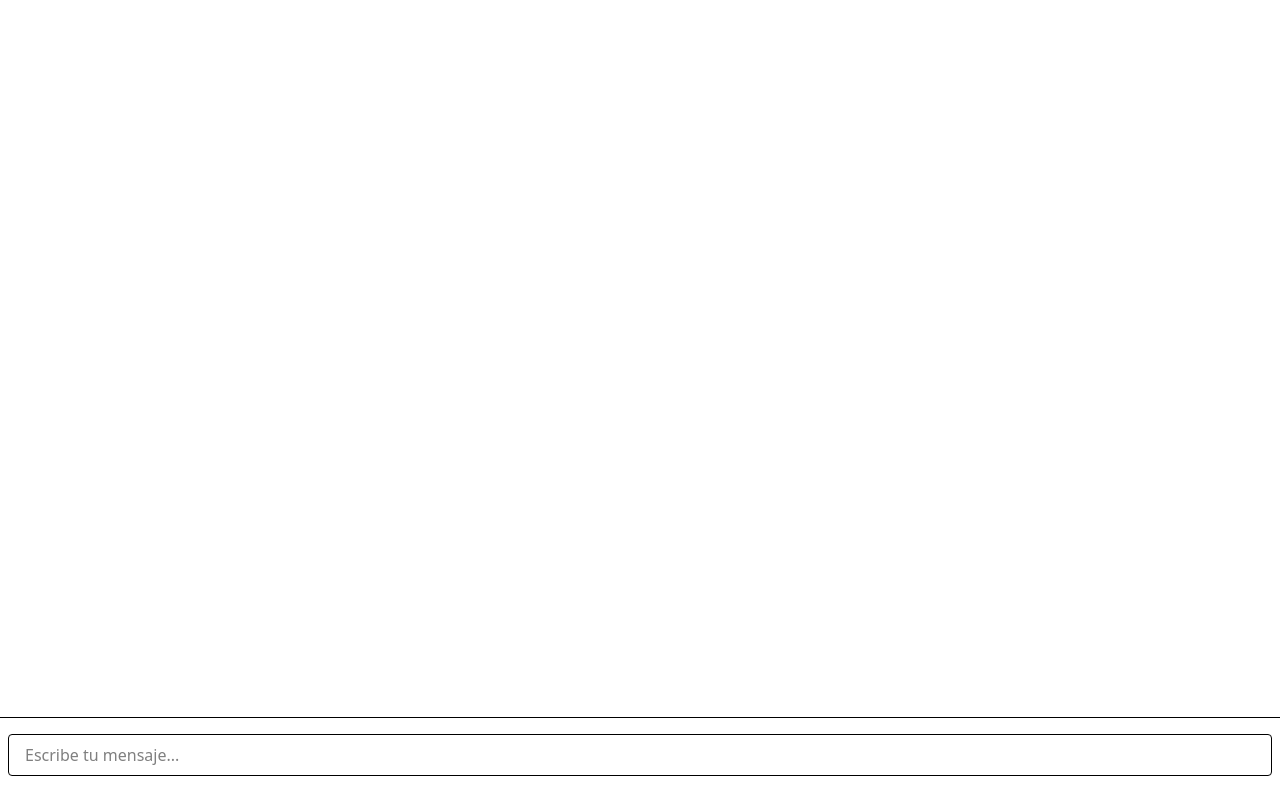
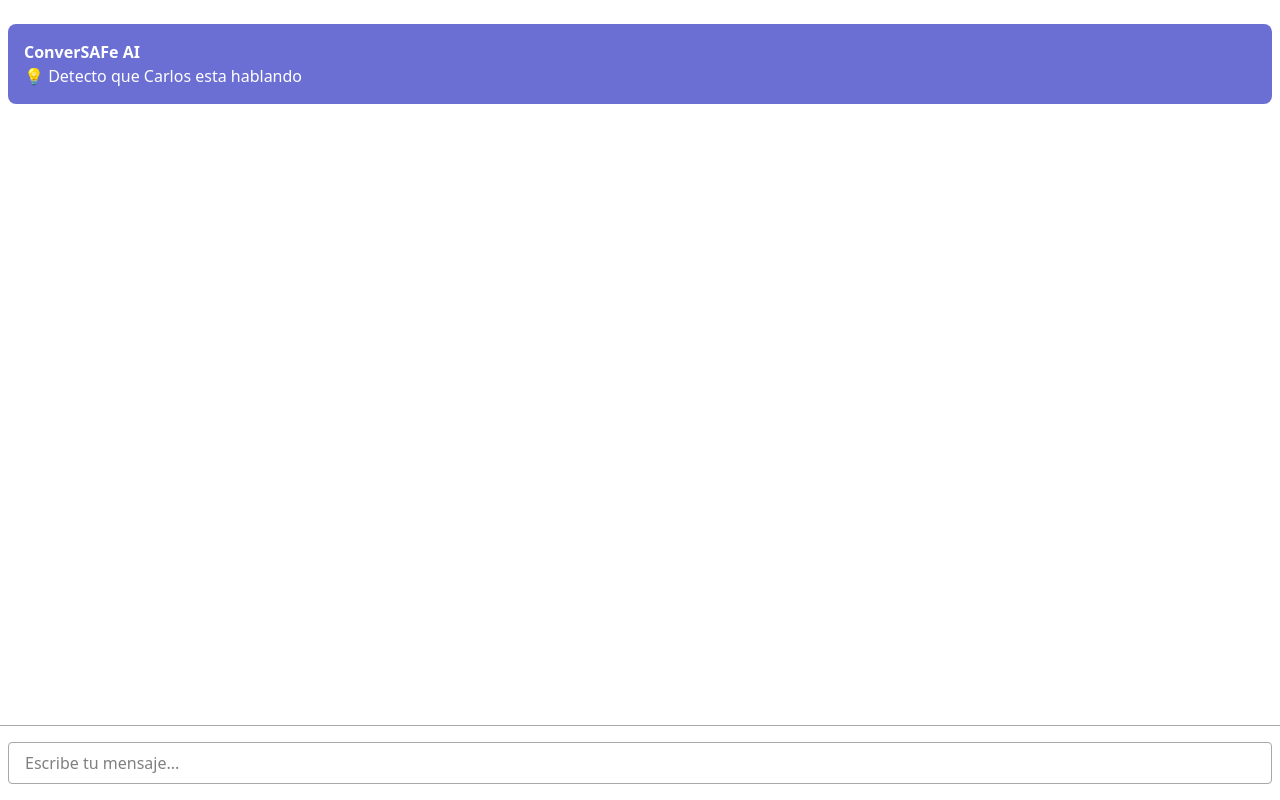
Before and after one commit to santiago-dev0x0/ConverSAFE, a React (Vite) app: page / in a window 1280 px wide. Built offline with nearby package versions, Linux system fonts and the light colour scheme.

Commit message:
feat: actualizar componente Chat para manejar mensajes con marca de tiempo y modificar componente Message para recibir la marca de tiempo

```diff
--- a/src/components/Chat.tsx
+++ b/src/components/Chat.tsx
@@ -4,33 +4,45 @@ import Message from "./Message";
 function Chat() {
   const [user, setUser] = useState({ id: '01', name: 'Carlos Mendez' });
   const [message, setMessage] = useState<string>('');
-  const [messages, setMessages] = useState<string[]>([]);
+  const [messages, setMessages] = useState<{ text: string, timeStamp: string }[]>([]);
 
   const handleInputChange = (e: ChangeEvent<HTMLInputElement>) => {
     setMessage(e.target.value);
   };
+
   const handleSubmit = (e: React.FormEvent) => {
     e.preventDefault();
     if (message.trim()) {
-      setMessages([...messages, message]);
+      const now = new Date();
+      const timestamp = now.toLocaleTimeString('es-ES', {
+        hour: '2-digit',
+        minute: '2-digit',
+        hour12: false
+      });
+      setMessages([...messages, { text: message, timeStamp: timestamp }]);
       setMessage('');
     }
   };
+
   return (
     <section className="flex flex-col py-2 min-h-dvh">
       <ul className="px-2 space-y-4 py-4 flex-1">
         {
           messages.map((msg, index) => (
             <li key={index}>
-              <Message name={user.name} msg={msg} />
+              <Message name={user.name} msg={msg.text} timeStamp={msg.timeStamp} />
             </li>
           ))
         }
+        <li className="p-4 bg-[#6b6fd4] text-white rounded-lg">
+          <strong>ConverSAFe AI</strong>
+          <p>💡 Detecto que Carlos esta hablando</p>
+        </li>
       </ul>
 
-      <form className="flex items-center gap-2 px-2 py-4 border-t" onSubmit={handleSubmit}>
+      <form className="flex items-center gap-2 px-2 pt-4 pb-2 border-t border-[#a8a8a8]" onSubmit={handleSubmit}>
         <input
-          className="px-4 py-2 border rounded w-full"
+          className="px-4 py-2 border rounded w-full outline-[#a8a8a8] border-[#a8a8a8] "
           type="text"
           title="Escribe tu mensaje..."
           placeholder="Escribe tu mensaje..."
--- a/src/components/Message.tsx
+++ b/src/components/Message.tsx
@@ -4,16 +4,17 @@ import InitialsAvatar from "./InitialsAvatar"
 interface MessageProps {
   name: string
   msg: string
+  timeStamp: string
 }
 
-const Message: FC<MessageProps> = ({ name, msg }) => {
+const Message: FC<MessageProps> = ({ name, msg, timeStamp }) => {
   return (
     <div className="flex gap-2">
       <div className="mt-1">
         <InitialsAvatar name={name} size={32} />
       </div>
       <div>
-        <strong>{name}</strong> <span className="text-sm">{new Date().toLocaleTimeString()}</span>
+        <strong>{name}</strong> <span className="text-sm">{timeStamp}</span>
         <p>{msg}</p>
       </div>
     </div>
```
